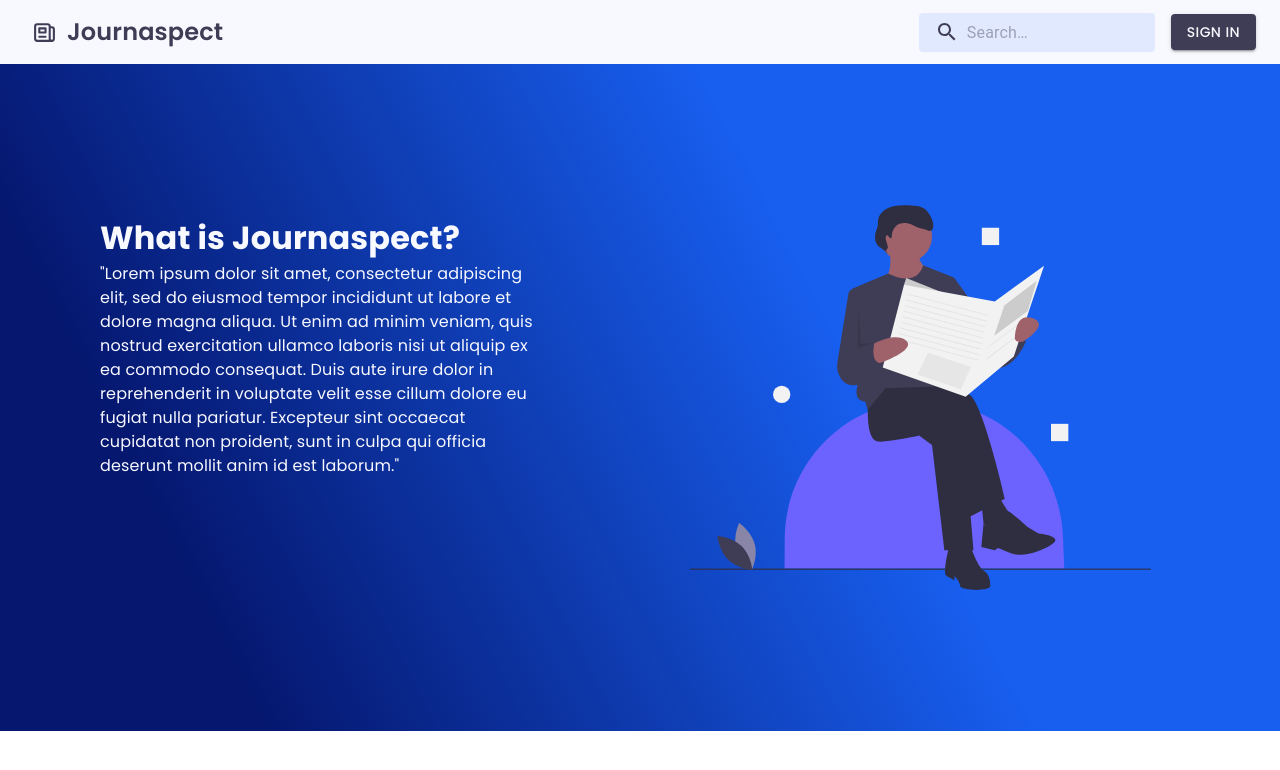
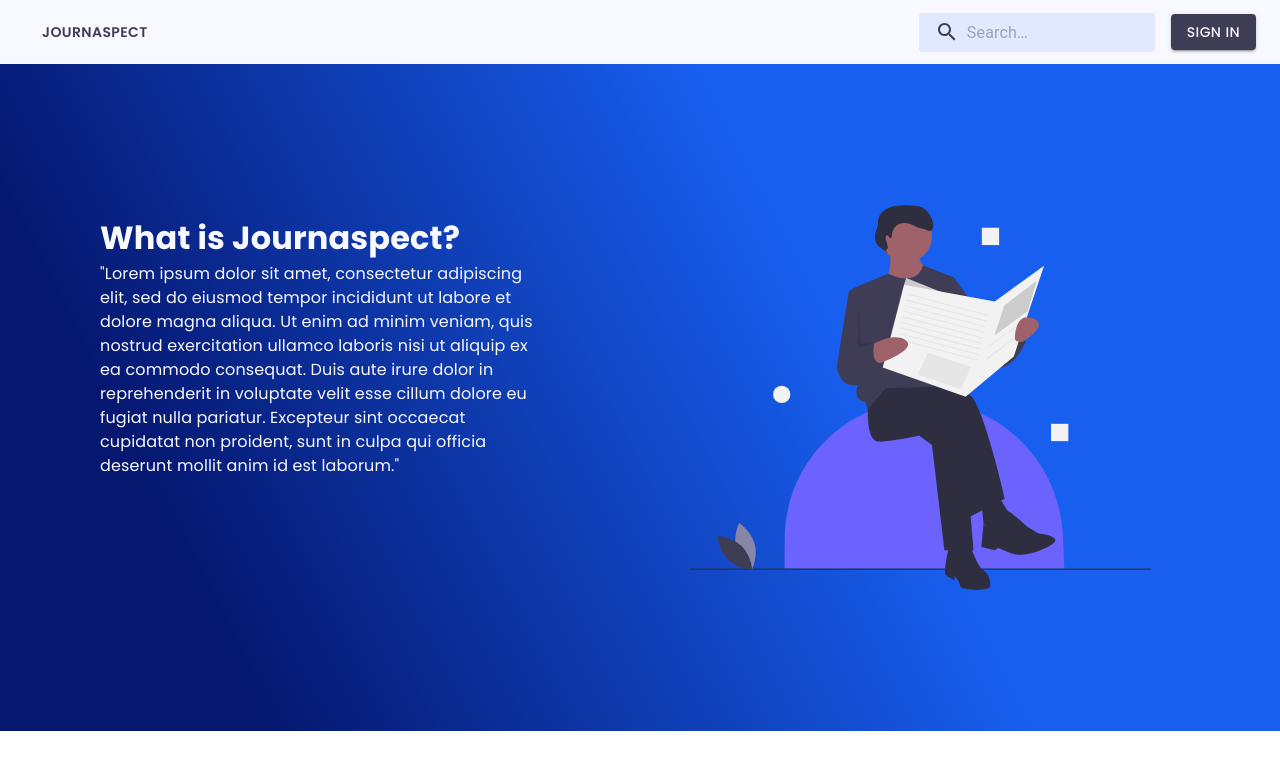
Before and after one commit to karolinaCodes/Journaspect, a React (Create React App) app: page / in a window 1280 px wide. Shown: the top 770 px of the page. Built offline with nearby package versions, Linux system fonts and the light colour scheme; no server answers; the database is empty.

Commit message:
Fixing home button

```diff
--- a/src/components/Header.js
+++ b/src/components/Header.js
@@ -4,6 +4,7 @@ import AppBar from "@mui/material/AppBar";
 import Box from "@mui/material/Box";
 import Toolbar from "@mui/material/Toolbar";
 import IconButton from "@mui/material/IconButton";
+import Button from "@mui/material/Button";
 import Typography from "@mui/material/Typography";
 import InputBase from "@mui/material/InputBase";
 import Badge from "@mui/material/Badge";
@@ -178,32 +179,14 @@ export default function Header() {
     <Box sx={{ flexGrow: 1 }}>
       <AppBar position="static" class={classes.header}>
         <Toolbar>
-          <IconButton href="/" color="inherit" style={{ backgroundColor: 'transparent', borderRadius: '0px' }}>
-            <svg
-              width="25px"
-              xmlns="http://www.w3.org/2000/svg"
-              className={("h-6 w-6", classes.headerColor)}
-              fill="none"
-              viewBox="0 0 24 24"
-              stroke="currentColor"
-            >
-              <path
-                strokeLinecap="round"
-                strokeLinejoin="round"
-                strokeWidth={2}
-                d="M19 20H5a2 2 0 01-2-2V6a2 2 0 012-2h10a2 2 0 012 2v1m2 13a2 2 0 01-2-2V7m2 13a2 2 0 002-2V9a2 2 0 00-2-2h-2m-4-3H9M7 16h6M7 8h6v4H7V8z"
-              />
-            </svg>
+          <Button href="/" color="inherit" style={{ backgroundColor: 'transparent'}}>
             <Typography
-              variant="h6"
               noWrap
-              component="div"
-              sx={{ display: { xs: "none", sm: "block" } }}
               class={classes.typography}
             >
               Journaspect
             </Typography>
-          </IconButton>
+          </Button>
           <Box sx={{ flexGrow: 1 }} />
           <Search class={(classes.headerColor, classes.searchBar)}>
             <SearchIconWrapper class={classes.headerColor}>
```
